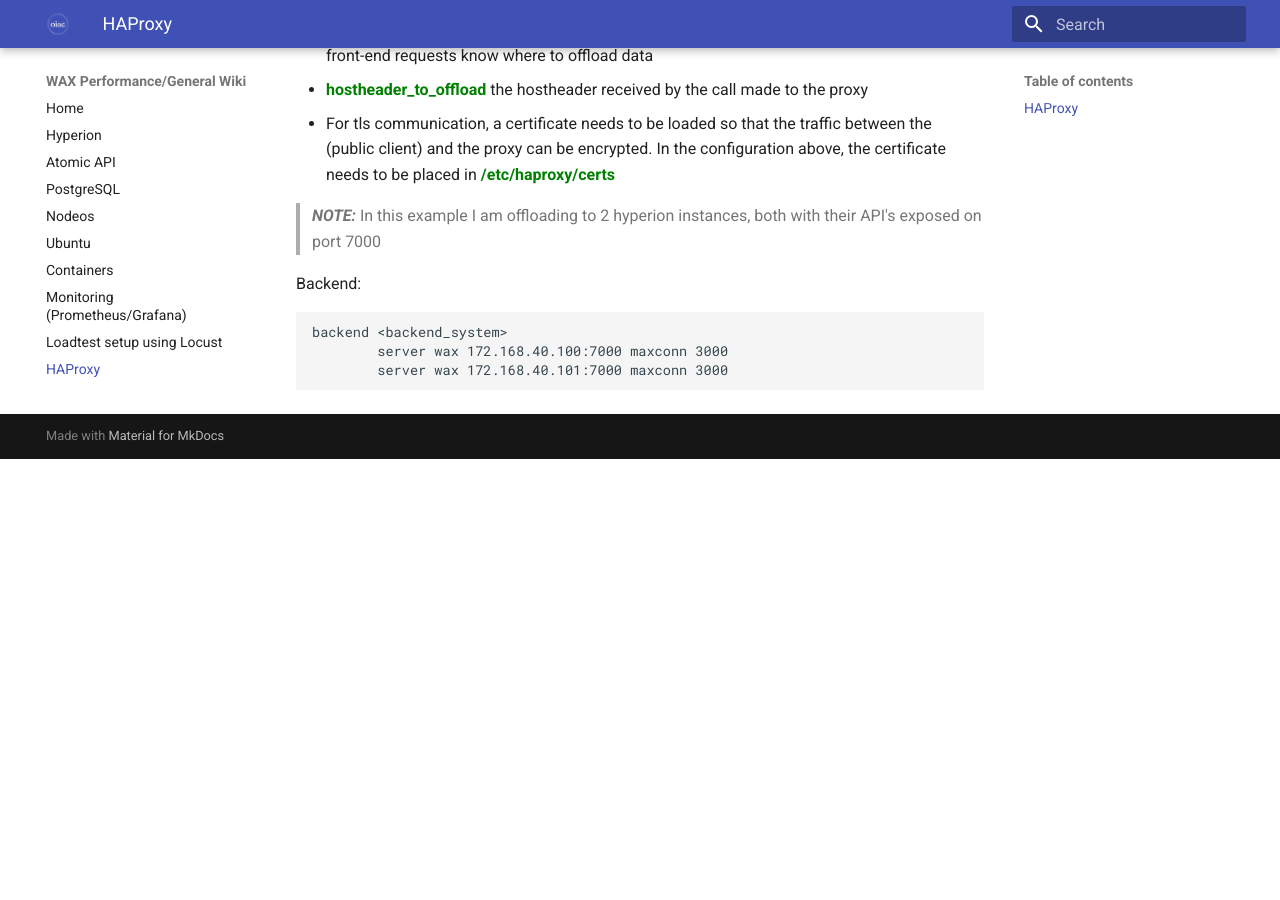
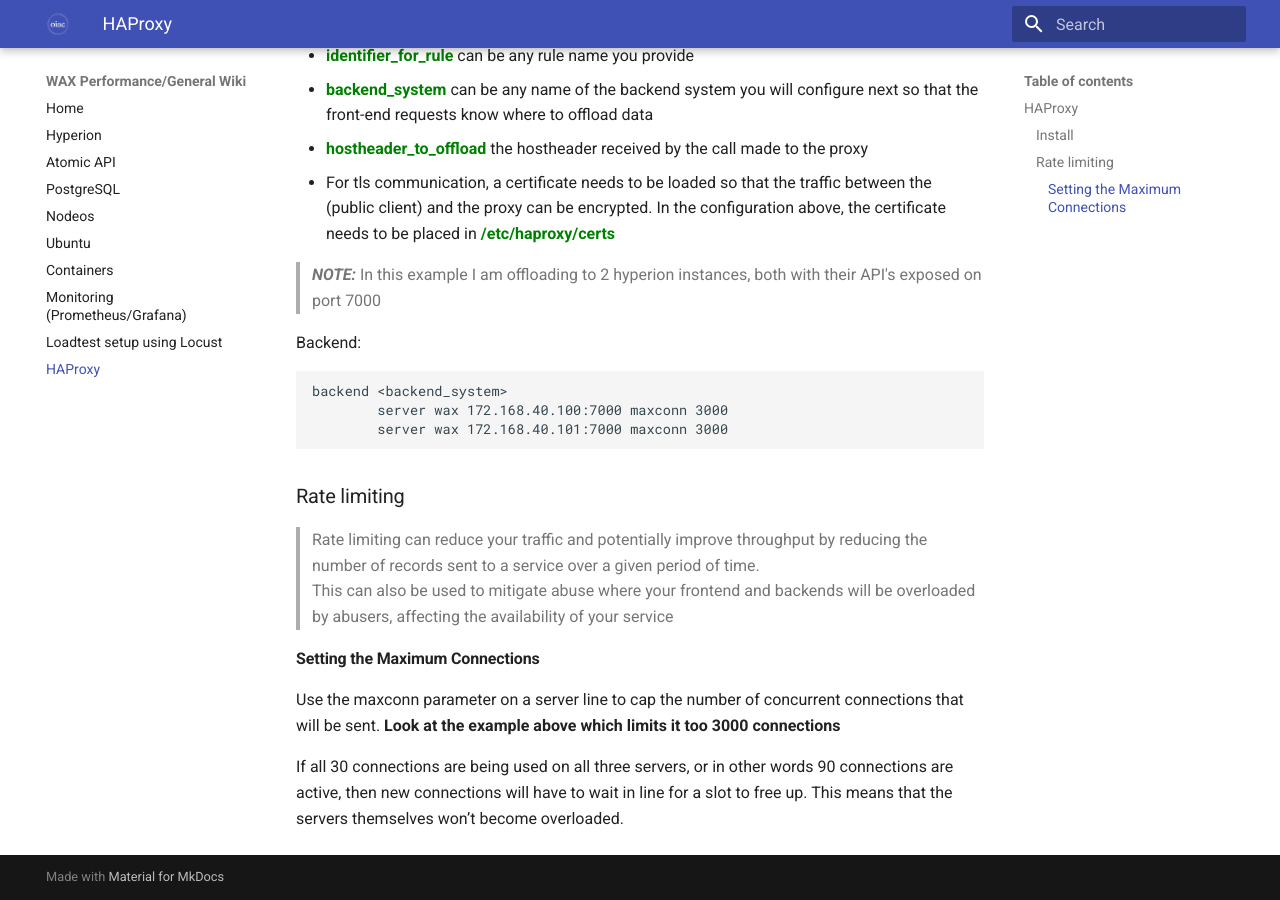
Before and after one commit to oneinacillian/wiki, an MkDocs documentation site: the page built from docs/haproxy.md, in a window 1280 px wide and 900 px high, scrolled down 4259 px. Built offline with MkDocs 1.6.1 and Material for MkDocs 9.7.7, drawn with Linux system fonts in a browser that asks for light colours; before the commit the page ends 4718 px from its top, so only the background shows below that.

Commit message:
haproxy additions

````diff
--- a/docs/haproxy.md
+++ b/docs/haproxy.md
@@ -13,7 +13,9 @@
 
 > **_NOTE:_** In each section, the input commands will be numbered, followed by an output
 
-### HAProxy
+## HAProxy
+
+### Install
 
 Installation on Ubuntu (this installation was performed on ubuntu 18.04, but will be the same on 20.04)
 ```
@@ -199,3 +201,12 @@ backend <backend_system>
         server wax 172.168.40.100:7000 maxconn 3000
         server wax 172.168.40.101:7000 maxconn 3000
 ```
+
+### Rate limiting
+> Rate limiting can reduce your traffic and potentially improve throughput by reducing the number of records sent to a service over a given period of time. <br>
+> This can also be used to mitigate abuse where your frontend and backends will be overloaded by abusers, affecting the availability of your service <br>
+
+#### Setting the Maximum Connections
+Use the maxconn parameter on a server line to cap the number of concurrent connections that will be sent. **Look at the example above which limits it too 3000 connections**
+
+If all 30 connections are being used on all three servers, or in other words 90 connections are active, then new connections will have to wait in line for a slot to free up. This means that the servers themselves won’t become overloaded.
````
